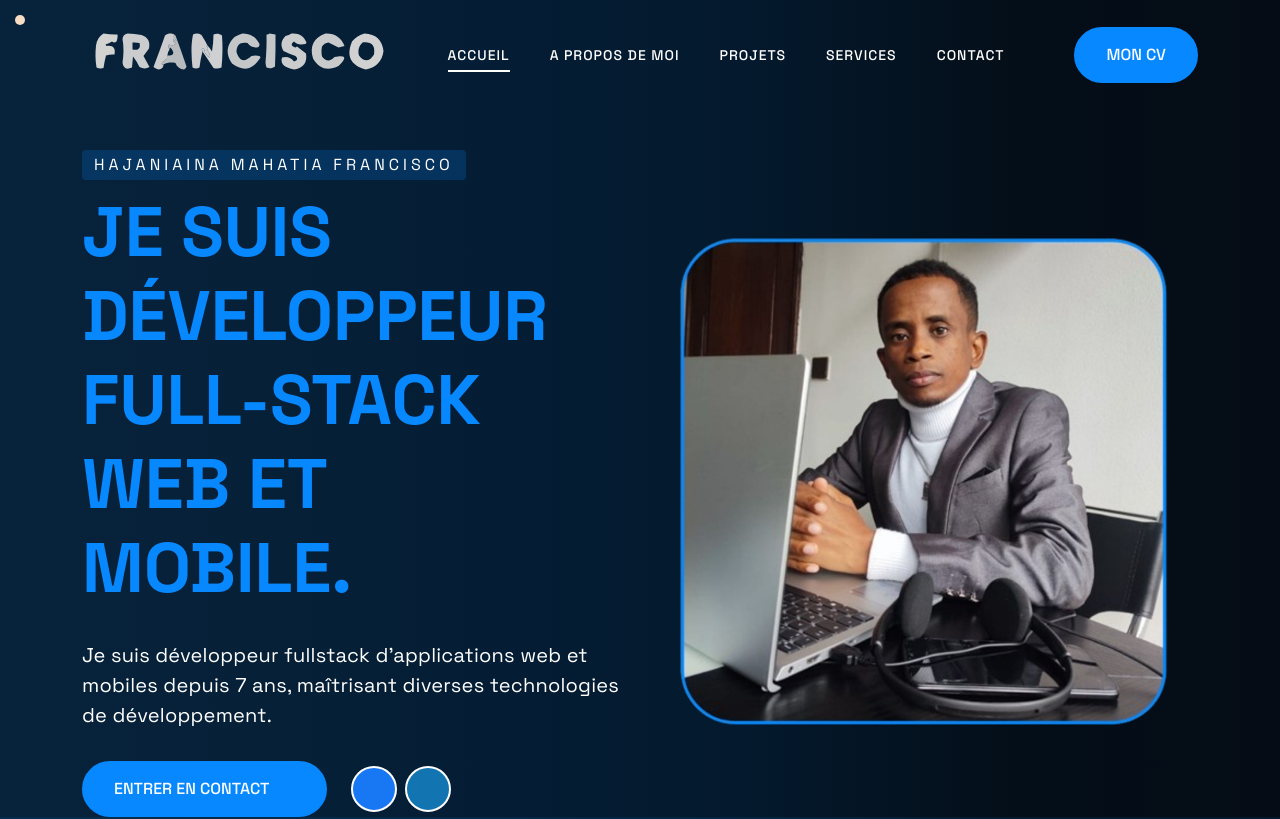
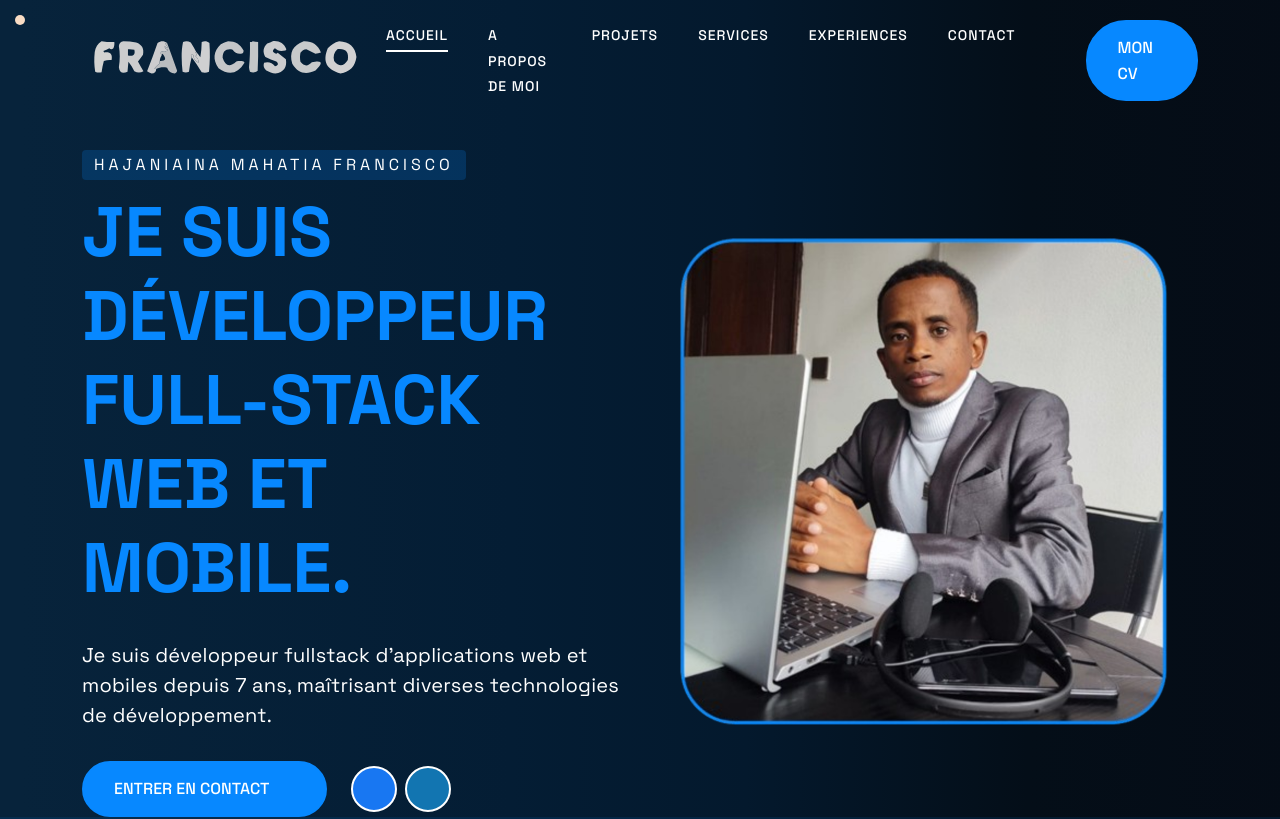
Before and after one commit to Hajaniaina/francisco-portfolio, a React (Create React App) app: page / in a window 1280 px wide. Shown: the top 819 px of the page. Built offline with nearby package versions, Linux system fonts and the light colour scheme; some icons are missing.

Commit message:
Lien vers experiences

```diff
--- a/src/components/Experience.jsx
+++ b/src/components/Experience.jsx
@@ -5,7 +5,7 @@ export default function Experience({ data }) {
   const { sectionHeading, allExperience } = data;
 
   return (
-    <section className="section gray-bg">
+    <section className="section gray-bg" id="experiences">
       <div className="container">
         <SectionHeading
           miniTitle={sectionHeading.miniTitle}
--- a/src/components/Header.jsx
+++ b/src/components/Header.jsx
@@ -88,6 +88,18 @@ export default function Header() {
           </li>
           <li>
             <ScrollLink
+              to="experiences"
+              spy={true}
+              smooth={true}
+              offset={-80}
+              duration={500}
+              onClick={() => setMobileToggle(false)}
+            >
+              Experiences
+            </ScrollLink>
+          </li>
+          <li>
+            <ScrollLink
               to="contactus"
               spy={true}
               smooth={true}
```
